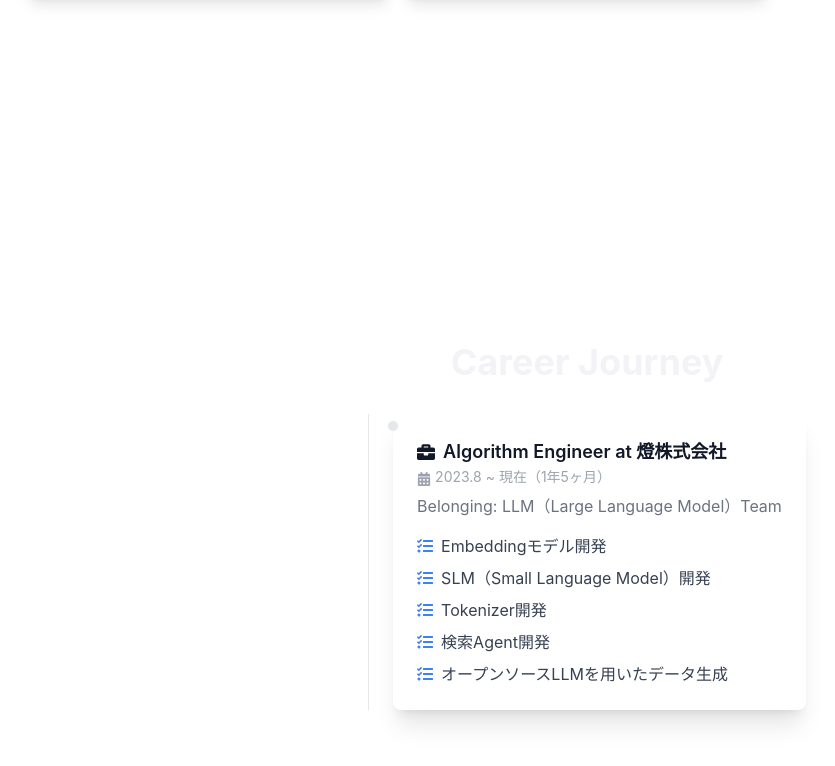
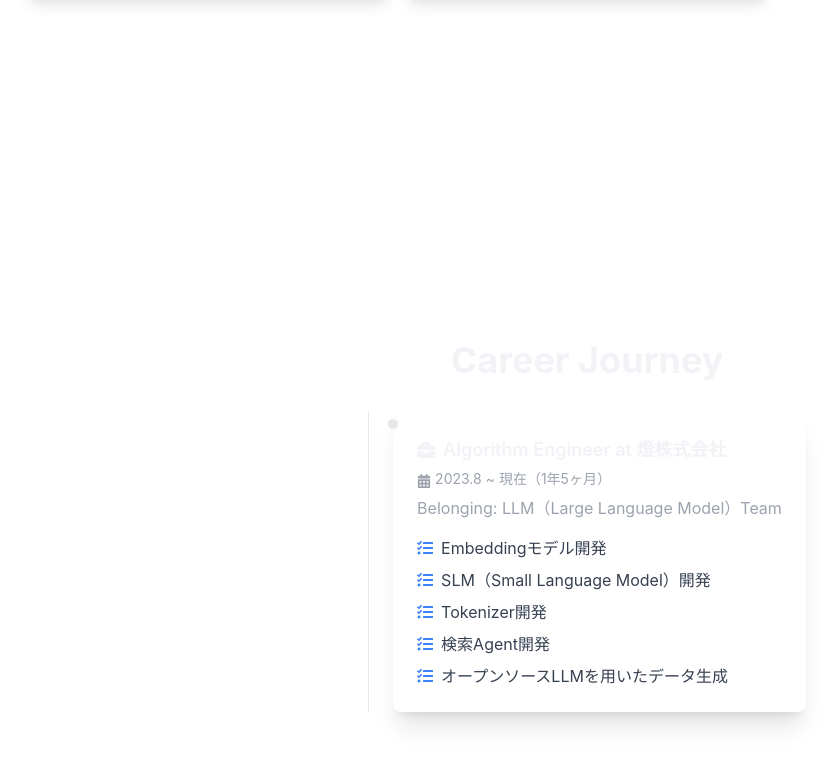
Before and after one commit to Omusubi0123/portfolio, a React (Vite) app: page / in a window 1280 px wide. Shown: the part 1450-2216 px from the top of the page, without its empty margins (53-888 px from the left). Built offline with nearby package versions, Linux system fonts and the light colour scheme.

Commit message:
chore: 細かなデザインの調整

```diff
--- a/src/components/About/ProfileImage.tsx
+++ b/src/components/About/ProfileImage.tsx
@@ -10,7 +10,7 @@
   >
     <div className="absolute -inset-0.5 bg-gradient-to-r from-pink-600 to-purple-600 rounded-full opacity-100 group-hover:opacity-200 transition duration-1000 group-hover:duration-200 animate-tilt"></div>
     <a href="https://github.com/Omusubi0123" target="_blank" rel="noopener noreferrer" className="relative block">
-      <img src="/icon.png" alt="Icon" className="w-60 h-60 rounded-full" />
+      <img src="/icon.png" alt="Icon" className="w-40 h-40 md:w-60 md:h-60 rounded-full" />
     </a>
   </motion.div>
 )
--- a/src/components/Background/AnimatedBackground.tsx
+++ b/src/components/Background/AnimatedBackground.tsx
@@ -22,7 +22,7 @@
     resizeCanvas()
 
     const particles: Particle[] = []
-    const particleCount = 100
+    const particleCount = window.innerWidth > 768 ? 150 : 100
 
     class Particle {
       x: number
--- a/src/components/Carriers/Carriers.tsx
+++ b/src/components/Carriers/Carriers.tsx
@@ -69,16 +69,16 @@
     <motion.div ref={ref} animate={controls} initial="hidden" variants={variants} className="mb-12 ml-6 relative">
       <div className="absolute w-3 h-3 bg-gray-200 rounded-full mt-1.5 -left-1.5 border border-white"></div>
       <div className="bg-white dark:bg-black p-6 rounded-lg shadow-xl">
-        <h3 className="flex items-center mb-1 text-lg font-semibold text-gray-900 dark:text-white">
+        <h3 className="flex items-center mb-1 text-lg font-semibold ios-white dark:ios-black">
           <FaBriefcase className="mr-2" /> {item.title} at {item.company}
         </h3>
-        <time className="block mb-2 text-sm font-normal leading-none text-gray-400 dark:text-gray-500">
+        <time className="block mt-2 mb-2 text-sm font-normal leading-none text-gray-400 dark:text-gray-300">
           <FaCalendarAlt className="inline-block mr-1" />
           {item.startDate.getFullYear()}.{item.startDate.getMonth() + 1} ~{" "}
           {item.endDate ? `${item.endDate.getFullYear()}.${item.endDate.getMonth() + 1}` : "現在"}（
           {calculateDuration(item.startDate, item.endDate)}）
         </time>
-        <p className="mb-4 text-base font-normal text-gray-500 dark:text-gray-400">{item.description}</p>
+        <p className="mb-4 text-base font-normal text-gray-400 dark:text-gray-300">{item.description}</p>
         <ul className="space-y-2">
           {item.achievements.map((achievement, index) => (
             <li key={index} className="flex items-start">
--- a/src/components/Section.tsx
+++ b/src/components/Section.tsx
@@ -17,7 +17,7 @@
       style={{ width: width || '100%', height: height || 'auto', minHeight: '100vh' }}
     >
       <div className="bg-white/5 p-2 rounded-lg">
-        <h2 className="text-4xl font-bold text-center mb-8 ios-white-text">{title}</h2>
+        <h2 className="text-4xl font-bold text-center mb-8 ios-white">{title}</h2>
         <div className="w-full max-w-7xl text-white">{children}</div>
       </div>
     </section>
--- a/src/components/Skills/Skills.tsx
+++ b/src/components/Skills/Skills.tsx
@@ -86,7 +86,7 @@
       transition={{ duration: 0.5, delay: index * 0.2 }}
       className="mb-8"
     >
-      <h2 className="text-xl sm:text-2xl font-semibold ios-white-text mb-4 border-b-2 border-gray-300 pb-2">
+      <h2 className="text-xl sm:text-2xl font-semibold ios-white mb-4 border-b-2 border-gray-300 pb-2">
         {category.title}
       </h2>
       <div className="grid grid-cols-2 sm:grid-cols-3 md:grid-cols-4 lg:grid-cols-5 gap-4">
--- a/src/components/Works/worksData.ts
+++ b/src/components/Works/worksData.ts
@@ -49,7 +49,7 @@
     title: 'My Portfolio',
     description: `このサイトです．
     Typescript, Reactは使用経験がなかったので，勉強を兼ねてPortfolio的なサイトを作成しました．
-    PCとスマホの両方に対応するよう工夫しました．デザインや細部にこだわりを持って作っています．
+    PCとスマホの両方に対応（レスポンシブ対応）するよう工夫しました．デザインや細部にこだわりを持って作っています．
     開発の流れは掴めましたが，コードの大部分をAIに書いてもらっており，Reactの勉強になったかと聞かれるとかなり怪しいです・・・．
     せめてサイトのコードは理解します．`,
     media: '/background1_nashi.png',
--- a/src/styles/index.css
+++ b/src/styles/index.css
@@ -39,8 +39,12 @@
     -webkit-text-fill-color: #2d3748; /* Tailwindのgray-800 */
 }
 
-.ios-white-text {
+.ios-white {
     color: rgb(242, 242, 247);
+}
+
+.ios-black {
+    color: rgb(28, 28, 30);
 }
 
 @keyframes shine {
```
